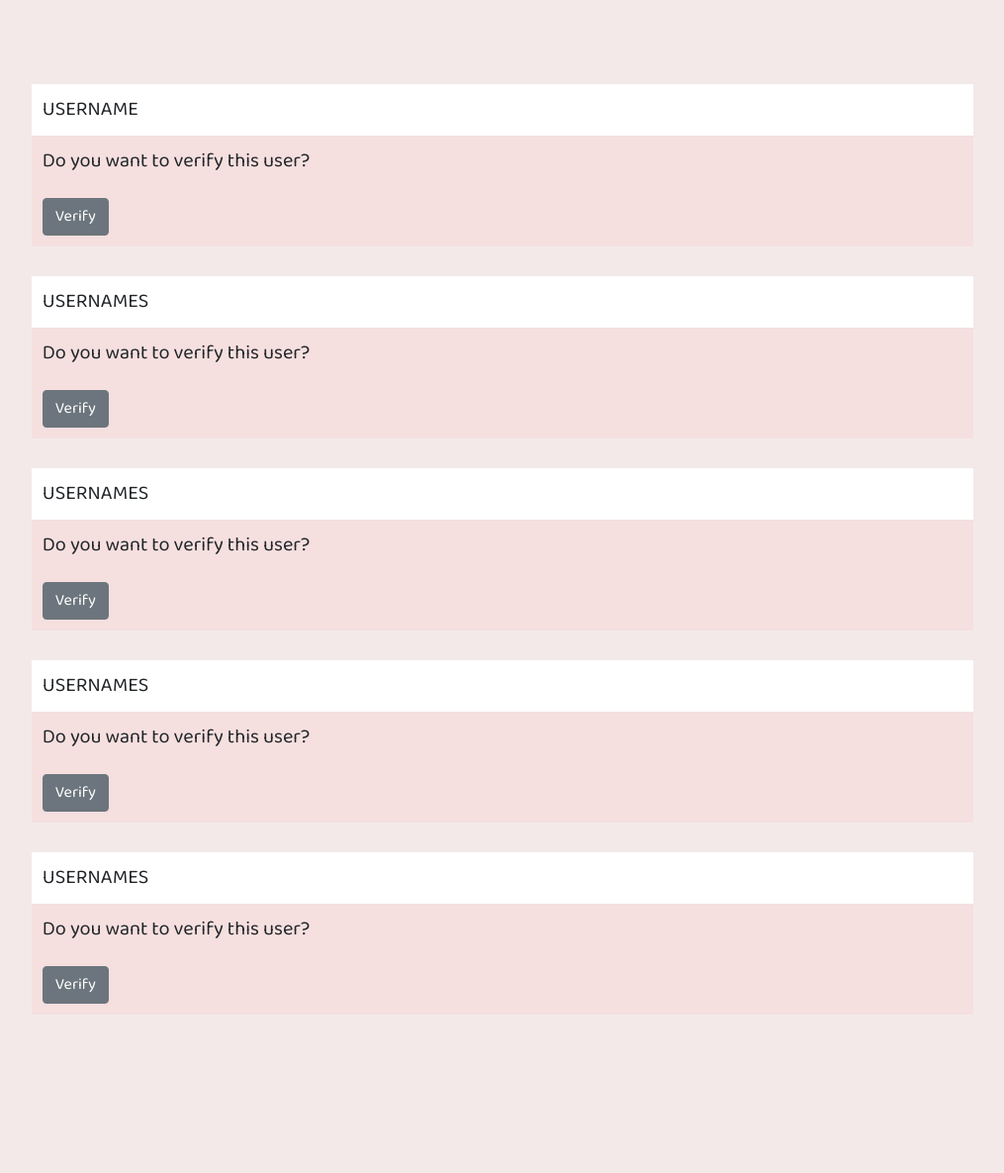
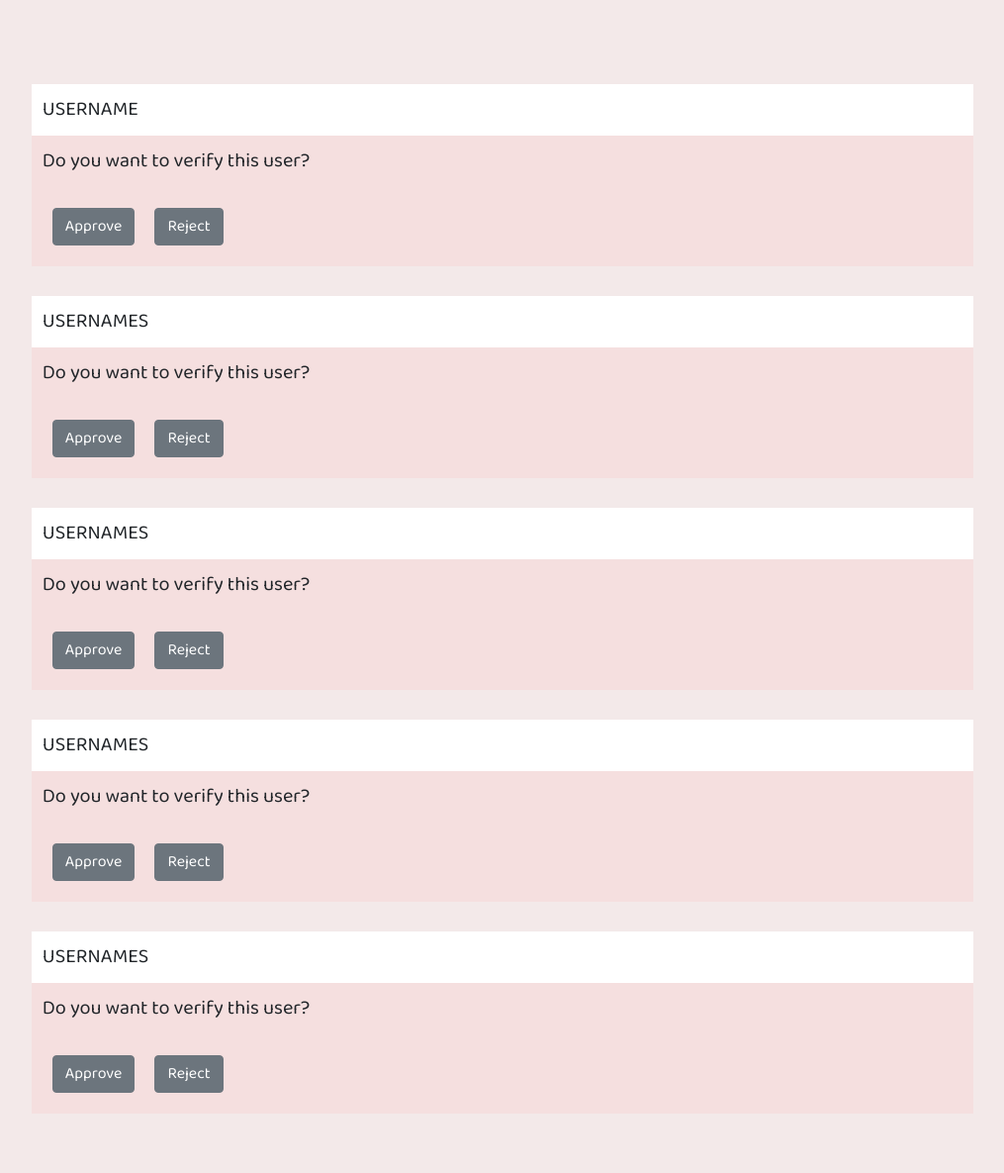
Before and after one commit to hritika1025/Blood_Donation_Management_System, a Flask app: page /registeration_verification_by_admin in a window 1280 px wide. Shown: the part 193-1378 px from the top of the page at 99% size, without its empty margins (132-1147 px from the left). Before the commit the page ends 1207 px from the top, so only its background shows below. Run offline with Flask 2, Linux system fonts and the light colour scheme; some libraries are stand-ins or nearby versions.

Commit message:
Changes made to Registration Verification Page

```diff
--- a/static/css/admin_dashboard2.css
+++ b/static/css/admin_dashboard2.css
@@ -24,7 +24,7 @@ body{
     color:white;
 } */
 /* .button{
-    margin-right: 0px;
+    margin-right: 20px;
 }
 .pink{
     /* color: white; */
@@ -124,6 +124,8 @@ body{
 
 .title{
     margin: auto;
+    align-items: center;
+    text-align: center;
   width: 35%;
   border: 3px solid rgb(211, 9, 9);
   padding: 8px;
@@ -140,3 +142,6 @@ body{
   background-color: white;
   text-align: center;
 }
+.btn btn-secondary{
+    margin: 5px;
+}
--- a/template/registeration_verification_by_admin.html
+++ b/template/registeration_verification_by_admin.html
@@ -84,7 +84,7 @@
       </nav>
       <br><br>
 
-      <div class="title" style="display:flex;">
+      <div  class="title" style="display:flex;">
         VERIFICATION REQUESTS
       </div>
       <br>
@@ -99,7 +99,7 @@
         Do you want to verify this user?
       </div>
       <div class="message" style="display:flex;">
-      <button type="submit" class="btn btn-secondary">Verify</button>
+      <button style="margin: 10px;" type="submit" class="btn btn-secondary">Approve</button><button style="margin: 10px;" type="submit" class="btn btn-secondary">Reject</button>
       </div>
       <br>
       <div class="user" style="display:flex;">
@@ -109,7 +109,7 @@
         Do you want to verify this user?
       </div>
       <div class="message" style="display:flex;">
-      <button type="submit" class="btn btn-secondary">Verify</button>
+        <button style="margin: 10px;" type="submit" class="btn btn-secondary">Approve</button><button style="margin: 10px;" type="submit" class="btn btn-secondary">Reject</button>
       </div>
       <br>
       <div class="user" style="display:flex;">
@@ -119,7 +119,7 @@
         Do you want to verify this user?
       </div>
       <div class="message" style="display:flex;">
-      <button type="submit" class="btn btn-secondary">Verify</button>
+        <button style="margin: 10px;" type="submit" class="btn btn-secondary">Approve</button><button style="margin: 10px;" type="submit" class="btn btn-secondary">Reject</button>
       </div>
       <br>
       <div class="user" style="display:flex;">
@@ -129,7 +129,7 @@
         Do you want to verify this user?
       </div>
       <div class="message" style="display:flex;">
-      <button type="submit" class="btn btn-secondary">Verify</button>
+        <button style="margin: 10px;" type="submit" class="btn btn-secondary">Approve</button><button style="margin: 10px;" type="submit" class="btn btn-secondary">Reject</button>
       </div>
       <br>
       <div class="user" style="display:flex;">
@@ -139,7 +139,7 @@
         Do you want to verify this user?
       </div>
       <div class="message" style="display:flex;">
-      <button type="submit" class="btn btn-secondary">Verify</button>
+        <button style="margin: 10px;" type="submit" class="btn btn-secondary">Approve</button><button style="margin: 10px;" type="submit" class="btn btn-secondary">Reject</button>
       </div>
       <br>
       <br>
```
